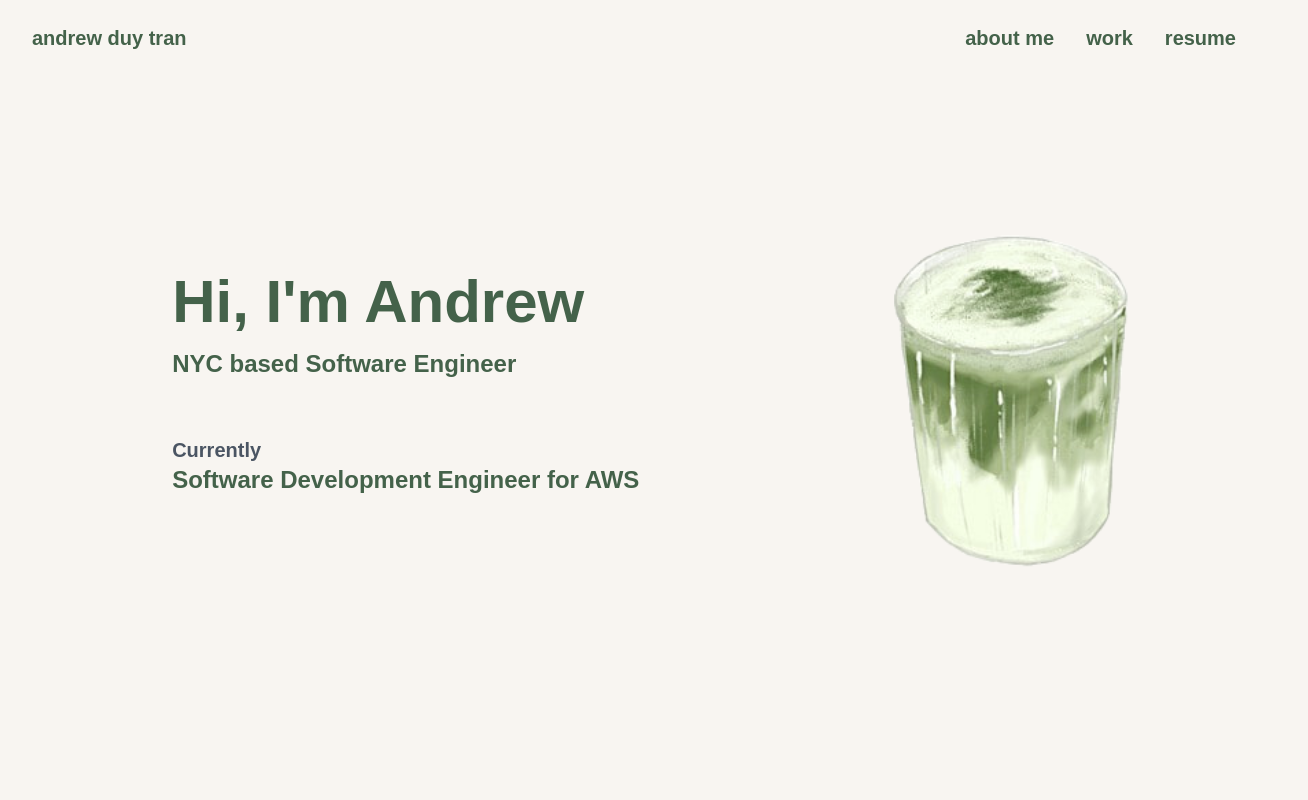
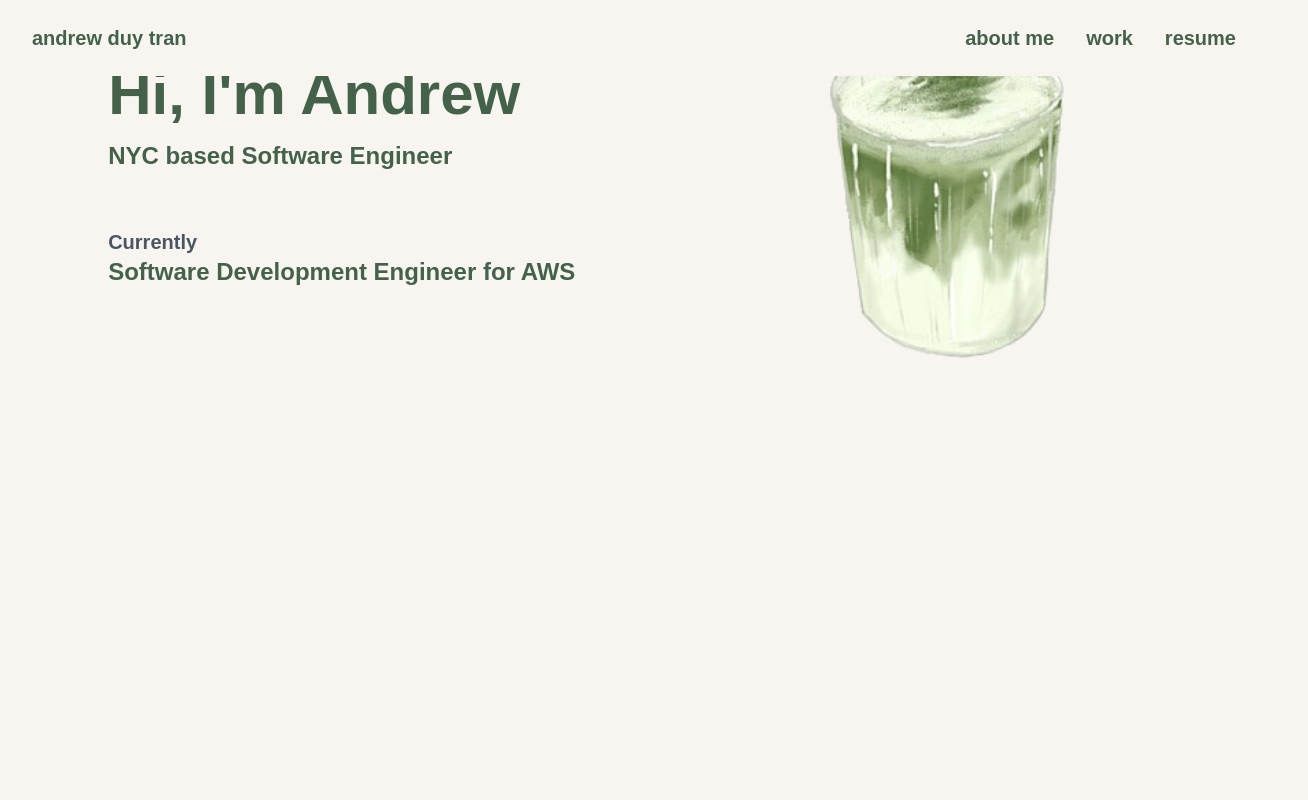
Before and after one commit to andrewtran117/andrewtran117.github.io, a Next.js app: page / in a window 1280 px wide. Shown: the top 800 px of the page, 1308 px wide, since content can reach past the window. Built offline with nearby package versions, Linux system fonts and the light colour scheme.

Commit message:
no sideways scroll mobile

```diff
--- a/app/page.tsx
+++ b/app/page.tsx
@@ -58,7 +58,7 @@
         </div>
       </div>
 
-      <div className="flex items-center justify-center min-h-screen bg-[#F8F5F1] text-[#6B7F5C]">
+      <div className="flex items-center justify-center min-h-screen bg-[#F8F5F1] text-[#6B7F5C] md:block">
         {isVisible && (
           <div className="grid grid-cols-1 md:grid-cols-2 w-full max-w-6xl px-4 animate-fadeInSmooth transform" style={{ transform: 'translateX(8%)' }}>
             <div className="flex flex-col justify-center font-inter font-bold pb-8">
```
